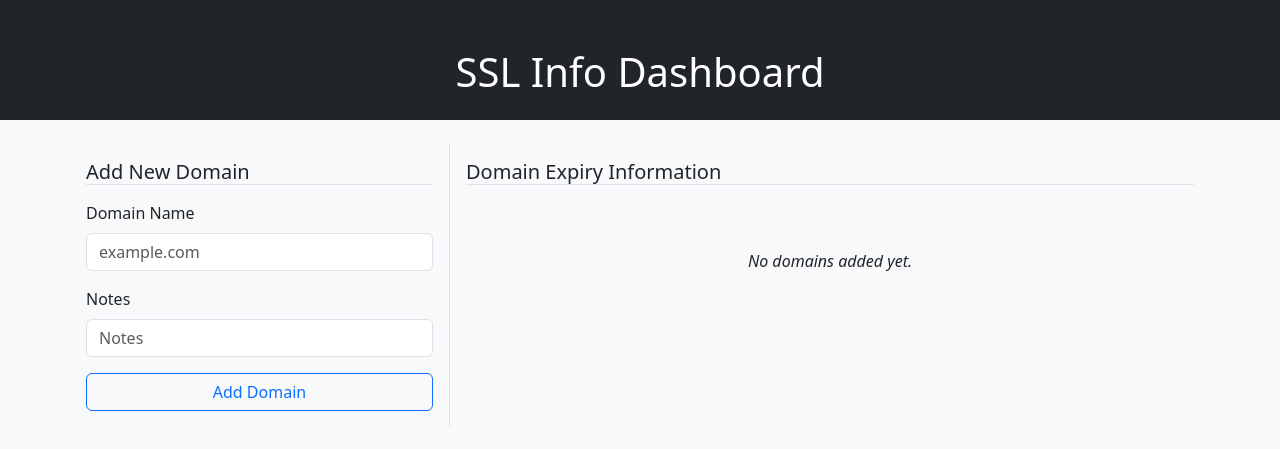
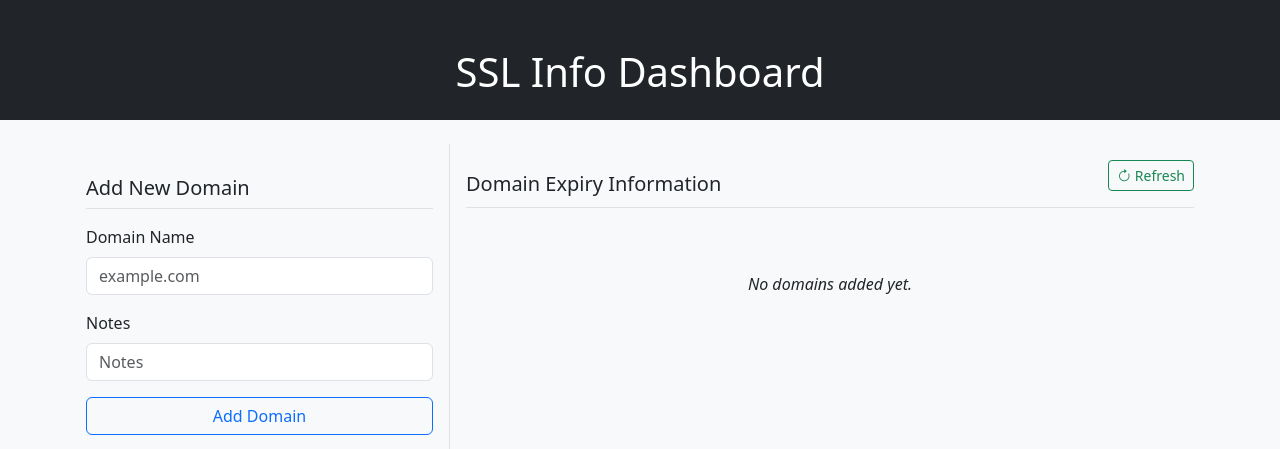
Before and after one commit to gopalcnepal/ssl-expiry-monitor, a Flask app: page / in a window 1280 px wide. Shown: the top 449 px of the page. Run offline with Flask 3, Linux system fonts and the light colour scheme.

Commit message:
Added Edit, update and delete option to the list of domain and updated the html page.

```diff
--- a/app/services.py
+++ b/app/services.py
@@ -22,3 +22,22 @@ def add_ssl_info(domain, expiry_date, notes):
 
 def get_all_ssl_info():
     return SSLInfo.query.all()
+
+def edit_ssl_info(id, domain, expiry_date, notes):
+    ssl_info = SSLInfo.query.get(id)
+    ssl_info.domain = domain
+    ssl_info.expiry_date = expiry_date
+    ssl_info.notes = notes
+    db.session.commit()
+
+def update_expiry_date():
+    ssl_info = get_all_ssl_info()
+    for info in ssl_info:
+        expiry_date = get_ssl_expiry(info.domain)
+        info.expiry_date = expiry_date
+        db.session.commit()
+
+def delete_ssl_info(id):
+    ssl_info = SSLInfo.query.get(id)
+    db.session.delete(ssl_info)
+    db.session.commit()
--- a/app/templates/base.html
+++ b/app/templates/base.html
@@ -7,6 +7,7 @@
         {% block title %} {% endblock %}
     </title>
     <link href="https://cdn.jsdelivr.net/npm/bootstrap@5.3.3/dist/css/bootstrap.min.css" rel="stylesheet" integrity="sha384-QWTKZyjpPEjISv5WaRU9OFeRpok6YctnYmDr5pNlyT2bRjXh0JMhjY6hW+ALEwIH" crossorigin="anonymous">
+    <link rel="stylesheet" href="https://cdn.jsdelivr.net/npm/bootstrap-icons@1.11.3/font/bootstrap-icons.min.css">
   </head>
   <body class="bg-body-tertiary">
     <div class="container-fluid bg-body-tertiary">
--- a/app/templates/index.html
+++ b/app/templates/index.html
@@ -10,7 +10,9 @@
     <div class="container pt-5">
         <div class="row pt-5">
             <div class="col-lg-4 border-end p-3">
-                <h5 class="card-title border-bottom">Add New Domain</h5>
+                <div class="d-flex justify-content-between align-items-center border-bottom">
+                    <h5 class="card-title pt-3 pb-2">Add New Domain</h5>
+                </div>
                 <form action="{{ url_for('views.add') }}" method="POST">
                     <div class="mb-3 pt-3">
                         <label for="domain" class="form-label">Domain Name</label>
@@ -26,7 +28,12 @@
                 </form>
             </div>
             <div class="col-lg-8 p-3">
-                <h5 class="card-title border-bottom">Domain Expiry Information</h5>
+                <div class="d-flex justify-content-between align-items-center border-bottom">
+                    <h5 class="card-title">Domain Expiry Information</h5>
+                    <p class="text-right">
+                        <a href="{{ url_for('views.update') }}" class="btn btn-outline-success btn-sm"> <i class="bi bi-arrow-clockwise"></i> Refresh</a>
+                    </p>
+                </div>
                 <div class="table-responsive pt-3">
                     {% if ssl_info %}
                         <table class="table table-striped table-hover" id="ssl-table">
@@ -37,6 +44,7 @@
                                     <th>Expiry Date</th>
                                     <th>Days Left</th>
                                     <th>Notes</th>
+                                    <th>Actions</th>
                                 </tr>
                             </thead>
                             <tbody class="text-center">
@@ -46,14 +54,28 @@
                                         <th>{{ loop.index }}</th>
                                         <td>{{ info.domain }}</td>
                                         <td>{{ info.expiry_date.strftime('%Y-%m-%d') }}</td>
-                                        <td {% if days_remaining < 30 %}
+                                        <td {% if days_remaining <= 30 and days_remaining > 7 %}
                                             class="bg-warning text-white"
-                                            {% elif days_remaining < 7 %}
+                                            {% elif days_remaining <= 7 %}
                                             class="bg-danger text-white"
                                         {% endif %}>
                                             {{ days_remaining }} day(s)
                                         </td>
                                         <td>{{ info.notes }}</td>
+                                        <td>
+                                            <button class="btn btn-outline-primary btn-sm"
+                                                    onclick="openEditModal('{{ info.id }}', '{{ info.domain }}', '{{ info.notes }}')"
+                                                    data-bs-toggle="modal"
+                                                    data-bs-target="#editModal">
+                                                <i class="bi bi-pencil-square"></i> Edit
+                                            </button>
+
+                                            <form action="{{ url_for('views.delete', id=info.id) }}" method="POST" style="display: inline;">
+                                                <button type="submit" class="btn btn-outline-danger btn-sm" onclick="return confirm('Are you sure to delete {{ info.domain }}?')">
+                                                    <i class="bi bi-trash3"></i> Delete
+                                                </button>
+                                            </form>
+                                        </td>
                                     </tr>
                                 {% endfor %}
                             </tbody>
@@ -65,4 +87,34 @@
             </div>
         </div>
     </div>
+    <div class="modal fade" id="editModal" tabindex="-1">
+        <div class="modal-dialog">
+            <div class="modal-content">
+                <div class="modal-header">
+                    <h5 class="modal-title">Edit SSL Info</h5>
+                    <button type="button" class="btn-close" data-bs-dismiss="modal"></button>
+                </div>
+                <div class="modal-body">
+                    <form id="editForm" method="POST">
+                        <div class="mb-3">
+                            <label for="editDomain" class="form-label">Domain</label>
+                            <input type="text" class="form-control" id="editDomain" name="domain">
+                        </div>
+                        <div class="mb-3">
+                            <label for="editNotes" class="form-label">Notes</label>
+                            <textarea class="form-control" id="editNotes" name="notes"></textarea>
+                        </div>
+                        <button type="submit" class="btn btn-primary">Save changes</button>
+                    </form>
+                </div>
+            </div>
+        </div>
+    </div>
+    <script>
+        function openEditModal(id, domain, notes) {
+            document.getElementById('editForm').action = `/edit/${id}`;
+            document.getElementById('editDomain').value = domain;
+            document.getElementById('editNotes').value = notes;
+        }
+    </script>
 {% endblock %}
--- a/app/views.py
+++ b/app/views.py
@@ -1,5 +1,5 @@
 from flask import Blueprint, redirect, render_template, request
-from app.services import get_all_ssl_info, get_ssl_expiry, add_ssl_info
+from app.services import delete_ssl_info, edit_ssl_info, get_all_ssl_info, get_ssl_expiry, add_ssl_info, update_expiry_date
 from datetime import datetime
 
 
@@ -18,4 +18,21 @@ def add():
         notes = request.form.get('notes')
         add_ssl_info(domain, expiry_date, notes)
         return redirect('/')
-    return render_template('add_ssl_info.html')
+
+@views.route('/update', methods=['GET'])
+def update():
+    update_expiry_date()
+    return redirect('/')
+
+@views.route('/delete/<int:id>', methods=['POST'])
+def delete(id):
+    delete_ssl_info(id)
+    return redirect('/')
+
+@views.route('/edit/<int:id>', methods=['POST'])
+def edit(id):
+    domain = request.form.get('domain')
+    expiry_date = get_ssl_expiry(domain)
+    notes = request.form.get('notes')
+    edit_ssl_info(id, domain, expiry_date, notes)
+    return redirect('/')
```
